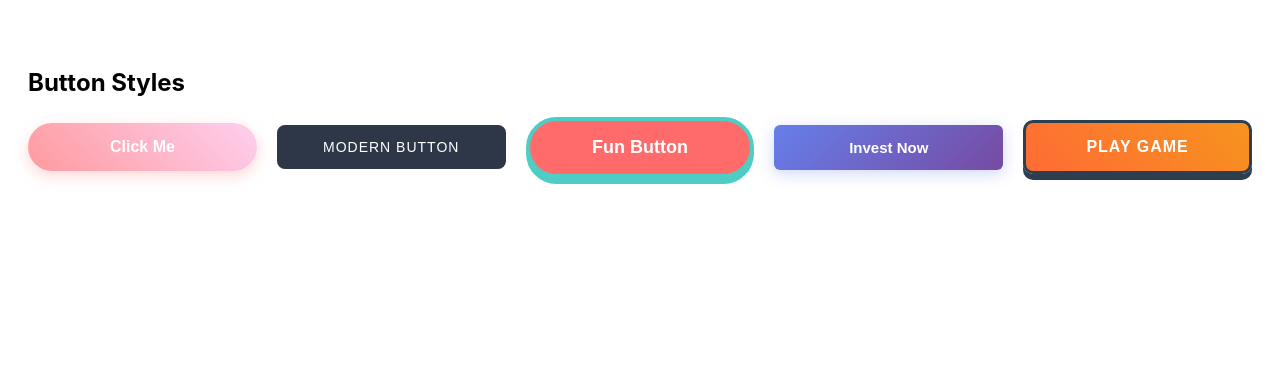
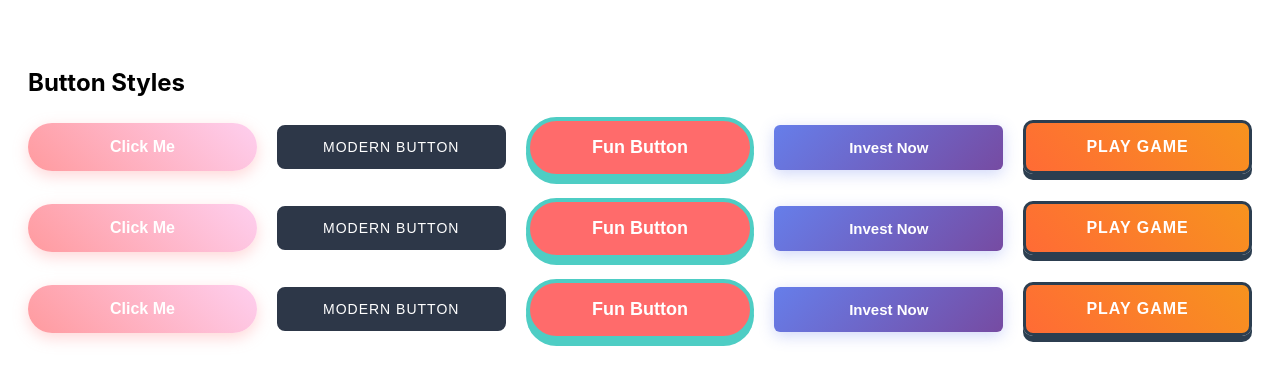
Before and after one commit to myzhenhao/html-css-samples, a plain HTML site: page components/button.html in a window 1280 px wide. Drawn offline with Linux system fonts and the light colour scheme.

Commit message:
Update button.html

```diff
--- a/components/button.html
+++ b/components/button.html
@@ -136,6 +136,16 @@
             <button class="kids-btn">Fun Button</button>
             <button class="finance-btn">Invest Now</button>
             <button class="gaming-btn">Play Game</button>
+            <button class="cute-btn">Click Me</button>
+            <button class="modern-btn">Modern Button</button>
+            <button class="kids-btn">Fun Button</button>
+            <button class="finance-btn">Invest Now</button>
+            <button class="gaming-btn">Play Game</button>
+            <button class="cute-btn">Click Me</button>
+            <button class="modern-btn">Modern Button</button>
+            <button class="kids-btn">Fun Button</button>
+            <button class="finance-btn">Invest Now</button>
+            <button class="gaming-btn">Play Game</button>
         </div>
 
 </body>
```
